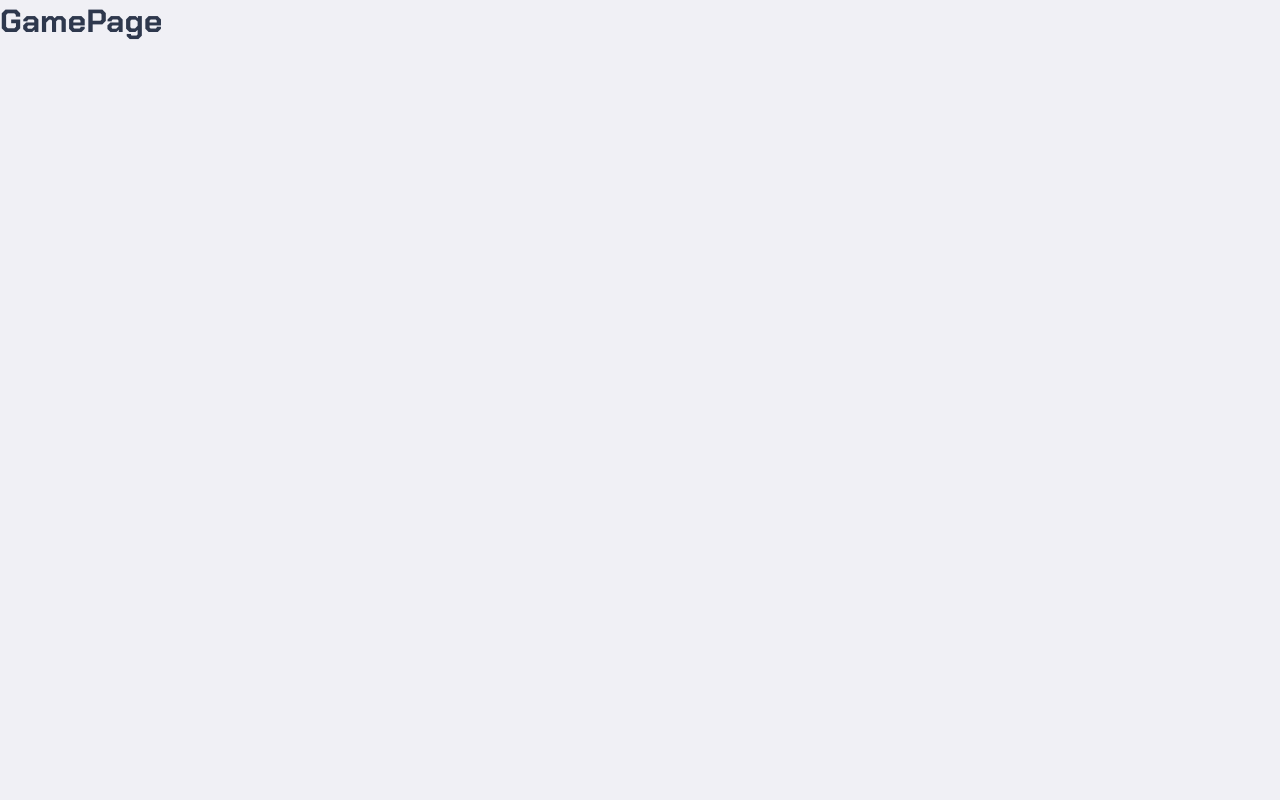
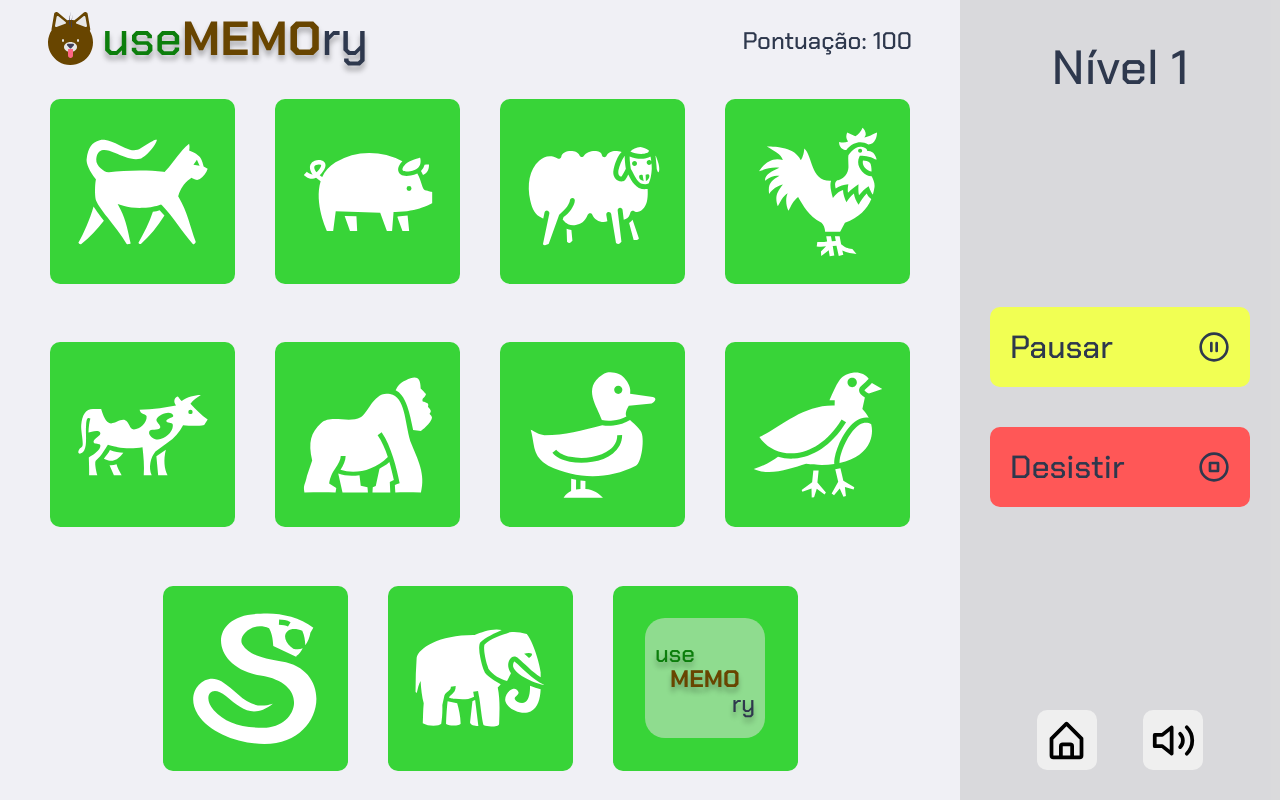
Before and after one commit to AndreRobette/usememory, a Next.js app: page /GamePage in a window 1280 px wide. Built offline with nearby package versions, Linux system fonts and the light colour scheme.

Commit message:
GamePage raw content

```diff
--- a/package.json
+++ b/package.json
@@ -11,6 +11,7 @@
     "next": "10.0.8",
     "react": "17.0.1",
     "react-dom": "17.0.1",
+    "react-icons": "^4.2.0",
     "react-router-dom": "^5.2.0",
     "styled-components": "^5.2.1"
   },
--- /dev/null
+++ b/src/components/Aside/index.tsx
@@ -0,0 +1,34 @@
+import React from 'react';
+
+import { Container, Footer, FooterItem, Header, MenuContainer, MenuItem, Title } from './styles';
+
+import { BiHomeAlt } from "react-icons/bi";
+import { FiVolume2, FiPauseCircle, FiStopCircle } from "react-icons/fi";
+
+function Aside() {
+  return (
+    <Container>
+      <Header><Title>Nível 1</Title></Header>
+
+      <MenuContainer>
+        <MenuItem color='#F1FF53'>
+          Pausar <FiPauseCircle/>
+        </MenuItem>
+        <MenuItem color='#FF5757'>
+          Desistir <FiStopCircle/>
+        </MenuItem>
+      </MenuContainer>
+
+      <Footer>
+        <FooterItem>
+          <BiHomeAlt/>
+        </FooterItem>
+        <FooterItem>
+          <FiVolume2/>
+        </FooterItem>
+      </Footer>
+    </Container>
+  );
+};
+
+export default Aside;
--- /dev/null
+++ b/src/components/Aside/styles.ts
@@ -0,0 +1,89 @@
+import styled from "styled-components";
+
+export const Container = styled.div`
+    grid-area: AS;
+
+    display: flex;
+    flex-direction: column;
+
+    background-color: var(--aside);
+    padding: 1.875rem;
+
+    justify-content: space-between;
+
+    overflow: hidden;
+`;
+
+export const Header = styled.header`
+    display: flex;
+    justify-content: center;
+
+    height: 10%;
+    display: flex;
+    align-items: center;
+`;
+
+export const Title = styled.h1`
+    font-weight: 500;
+    font-size: 48px;
+`;
+
+export const MenuContainer = styled.nav`
+    display: flex;
+    flex-direction: column;
+    justify-content: center;
+
+    height: 80%;
+`;
+
+export const MenuItem = styled.button`
+    display: flex;
+    justify-content: space-between;
+    align-items: center;
+
+    width: 100%;
+    height: 80px;
+
+    background-color: ${(props) => props.color};
+    color: var(--title);
+    border-radius: 10px;
+    border: 0;
+
+    margin: 20px 0;
+    padding: 20px;
+
+    font-weight: 500;
+    font-size: 2rem;
+
+    transition: 0.2s;
+
+    :hover {
+        filter: contrast(1.5);
+    }
+`;
+
+export const Footer = styled.footer`
+    display: flex;
+    justify-content: space-evenly;
+`;
+
+export const FooterItem = styled.button`
+    display: flex;
+    justify-content: center;
+    align-items: center;
+
+    width: 60px;
+    height: 60px;
+
+    font-size: 45px;
+
+    border-radius: 10px;
+    border: 0;
+
+    transition: 0.2s;
+
+    :hover {
+        transform: scale(1.1);
+        filter: contrast(1.5);
+    }
+`;
--- /dev/null
+++ b/src/components/Content/styles.ts
@@ -0,0 +1,5 @@
+import styled from 'styled-components';
+
+export const Container = styled.div`
+
+`;
--- /dev/null
+++ b/src/components/Game/index.tsx
@@ -0,0 +1,62 @@
+import React from "react";
+
+import {
+    GiFeline as Cat,
+    GiPig as Pig,
+    GiSheep as Sheep,
+    GiRooster as Rooster,
+    GiCow as Cow,
+    GiGorilla as Gorilla,
+    GiDuck as Duck,
+    GiFinch as Bird,
+    GiSnake as Snake,
+    GiElephant as Elephant,
+} from "react-icons/gi";
+
+import { Container, Card, CardBack } from "./styles";
+
+const GamePage: React.FC = () => {
+    return (
+        <Container>
+            <Card>
+                <Cat size={140}/>
+            </Card>
+            <Card>
+                <Pig size={140}/>
+            </Card>
+            <Card>
+                <Sheep size={140}/>
+            </Card>
+            <Card>
+                <Rooster size={140}/>
+            </Card>
+            <Card>
+                <Cow size={140}/>
+            </Card>
+            <Card>
+                <Gorilla size={140}/>
+            </Card>
+            <Card>
+                <Duck size={140}/>
+            </Card>
+            <Card>
+                <Bird size={140}/>
+            </Card>
+            <Card>
+                <Snake size={140}/>
+            </Card>
+            <Card>
+                <Elephant size={140}/>
+            </Card>
+            <Card>
+              <CardBack>
+                <span>use</span>
+                <span>MEMO</span>
+                <span>ry</span>
+              </CardBack>
+            </Card>
+        </Container>
+    );
+};
+
+export default GamePage;
--- /dev/null
+++ b/src/components/Game/styles.ts
@@ -0,0 +1,86 @@
+import styled from 'styled-components';
+
+const Container = styled.div`
+    width: 100%;
+    height: 100%;
+
+    display: flex;
+    flex-wrap: wrap;
+
+    justify-content: center;
+    align-items: center;
+`;
+
+const Card = styled.div`
+    background-color: var(--light-green);
+
+    display: flex;
+    justify-content: center;
+    align-items: center;
+
+    width: 11.563rem;
+    height: 11.563rem;
+
+    border-radius: 10px;
+
+    margin: 1.25rem;
+
+    transition: all 0.2s;
+
+    :hover {
+        transform: scale(1.1)
+    }
+
+    > svg {
+        color: var(--white);
+    }
+`;
+
+const CardBack = styled.div`
+    display: flex;
+    flex-direction: column;
+    justify-content: center;
+
+    width: 7.5rem;
+    height: 7.5rem;
+
+    background: rgba(230, 230, 230, 0.5);
+    border-radius: 20px;
+
+    padding: 0.625rem;
+
+    > span:nth-child(1) {
+        display: flex;
+        color: var(--green);
+        font-weight: 500;
+        font-size: 1.5rem;
+        text-shadow: 0px 5px 5px rgba(0, 0, 0, 0.25);
+        justify-content: flex-start;
+        align-items: center;
+        line-height: 25px;
+    }
+
+    > span:nth-child(2) {
+        display: flex;
+        color: var(--brown);
+        font-weight: 700;
+        font-size: 1.5rem;
+        text-shadow: 0px 5px 5px rgba(0, 0, 0, 0.25);
+        justify-content: center;
+        align-items: center;
+        line-height: 25px;
+    }
+
+    > span:nth-child(3) {
+        display: flex;
+        color: var(--text);
+        font-weight: 500;
+        font-size: 1.5rem;
+        text-shadow: 0px 5px 5px rgba(0, 0, 0, 0.25);
+        justify-content: flex-end;
+        align-items: center;
+        line-height: 25px;
+    }
+`;
+
+export { Container, Card, CardBack }
--- /dev/null
+++ b/src/components/MainHeader/index.tsx
@@ -0,0 +1,14 @@
+import React from 'react';
+
+import { Container, Icon, Score } from './styles';
+
+function MainHeader() {
+  return (
+    <Container>
+      <Icon src="/images/HeaderIcon.svg" alt="usememory"/>
+      <Score>Pontuação: 100</Score>
+    </Container>
+  );
+};
+
+export default MainHeader;
--- /dev/null
+++ b/src/components/MainHeader/styles.ts
@@ -0,0 +1,18 @@
+import styled from 'styled-components';
+
+export const Container = styled.div`
+    grid-area: MH;
+
+    display: flex;
+    justify-content: space-between;
+    align-items: center;
+
+    padding: 40px 5%;
+`;
+
+export const Icon = styled.img``;
+
+export const Score = styled.h1`
+    font-weight: 500;
+    font-size: 24px;
+`;
--- a/src/pages/GamePage/index.tsx
+++ b/src/pages/GamePage/index.tsx
@@ -1,12 +1,20 @@
 import React from 'react';
 
-import { Container } from './styles';
+import { Grid } from './styles';
 
-const GamePage: React.FC = () => {
+import MainHeader from '../../components/MainHeader';
+import Aside from '../../components/Aside';
+import Game from '../../components/Game';
+
+function GamePage({ children }) {
   return (
-    <Container>
-      <h1>GamePage</h1>
-    </Container>
+    <Grid>
+      <MainHeader/>
+      <Aside/>
+      <Game>
+        {children}
+      </Game>
+    </Grid>
   );
 };
 
--- a/src/pages/GamePage/styles.ts
+++ b/src/pages/GamePage/styles.ts
@@ -1,5 +1,13 @@
 import styled from 'styled-components';
 
-export const Container = styled.div`
+export const Grid = styled.div`
+    display: grid;
+    grid-template-columns: 75% auto;
+    grid-template-rows: 70px auto;
 
+    grid-template-areas:
+    'MH AS'
+    'CT AS';
+
+    height: 100vh;
 `;
--- a/src/styles/global.css
+++ b/src/styles/global.css
@@ -6,19 +6,16 @@
 
 :root {
     --brown: #684500;
-    --brown-hover: #996E1B;
     --light-green: #38D438;
-    --light-green-hover: #18B518;
     --green: #0C7E0C;
     --yellow: #F1FF53;
-    --yellow-hover: #FAFF00;
     --red: #FF5757;
-    --red-hover: #FF0000;
     --text: #2e384d;
     --aside: rgba(196, 196, 196, 0.5);
     --background: #F0F0F5;
     --gray-line: #dcdde0;
     --timer: #EDEDED;
+    --white: #FFFFFF;
 }
 
 
```
Also changed, not shown: src/components/Content/index.tsx (added, +13 -0 lines), public/images/HeaderIcon.svg (added), 1 other file (tests, documents, lock files or other folders).
